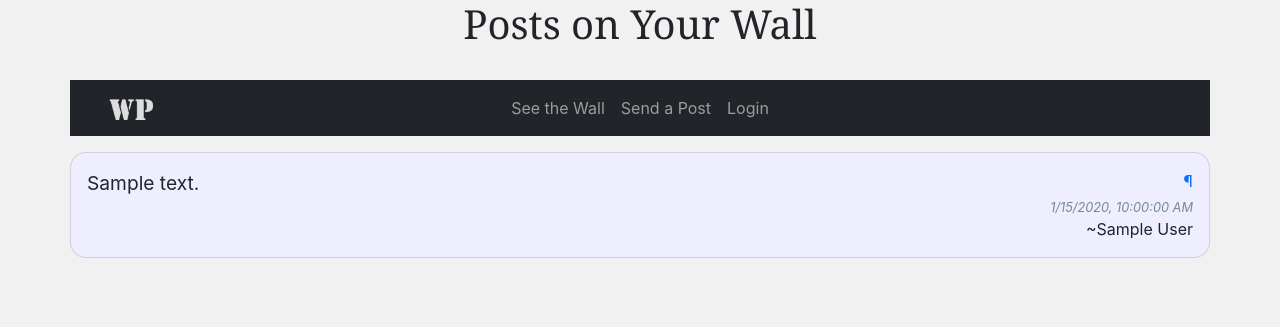
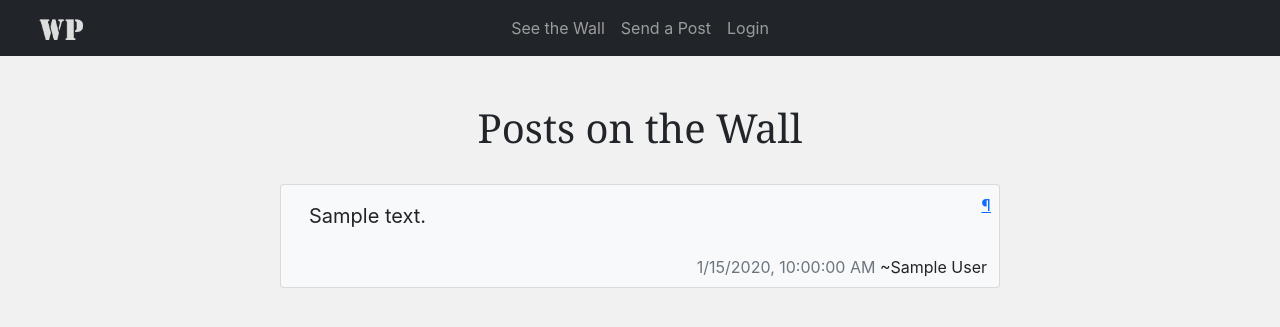
Before and after one commit to bozdogan/microblogger, a Node server app: page /posts in a window 1280 px wide. Shown: the top 327 px of the page. Run offline with Node 20, Linux system fonts and the light colour scheme; tables that the repository leaves empty hold one stand-in row (values such as "Sample post"); some libraries are stand-ins or nearby versions.

Commit message:
basic theming is done

```diff
--- a/static/css/account.css
+++ b/static/css/account.css
@@ -3,7 +3,7 @@
   width: 100%;
   max-width: 330px;
   padding: 15px;
-  margin: 3rem auto;
+  margin: auto;
 }
 
 /* NOTE(bora): Fix the glow effect staying behind the other input box. */
--- a/static/css/post.css
+++ b/static/css/post.css
@@ -1,4 +1,28 @@
-.card {
+.post-list,
+.send-form {
+    max-width: 720px;
+}
+
+.card-detailbutton {
+    top: 8px;
+    right: 8px;
+}
+
+.card-author::before
+{
+    content: '~';
+}
+
+a.logout {
+    text-decoration: none;
+}
+
+a.logout:hover {
+    text-decoration: underline;
+}
+
+
+/* .card {
     position: relative;
     background: #eef;
     border-radius: 1rem;
@@ -31,19 +55,10 @@
 }
 
 .card-date {
-    color: lightslategrey;
     font-style: italic;
     font-size: .8em;
 }
 
-.card-author {
-    margin-left: 1rem;
-}
-
-.card-author::before
-{
-    content: '~';
-}
 
 .card-editbuttons {
     font-size: .8em;
@@ -104,4 +119,4 @@
 
 .form-group.submit button {
     font-size: 1.2rem;
-}
+} */
--- a/views/account/login.ejs
+++ b/views/account/login.ejs
@@ -4,7 +4,7 @@
 }) %>
 
 <div class="container-fluid">
-  <div class="row">
+  <div class="row mb-5">
     <%- include("../partials/nav.ejs") %>
   </div>
 
--- a/views/account/signup.ejs
+++ b/views/account/signup.ejs
@@ -4,7 +4,7 @@
 }) %>
 
 <div class="container-fluid">
-  <div class="row">
+  <div class="row mb-5">
     <%- include("../partials/nav.ejs") %>
   </div>
 
--- a/views/posts/index.ejs
+++ b/views/posts/index.ejs
@@ -3,37 +3,47 @@
   stylesheet: "post"
 }) %>
 
-<main class="container">
-  <div class="row">
-    <h1>Posts on Your Wall</h1>
-  </div>
-  <div class="row">
+<main class="container-fluid">
+  <div class="row mb-5">
     <%- include("../partials/nav.ejs") %>
   </div>
 
+  <div class="row">
+    <h1>Posts on the Wall</h1>
+  </div>
 
-  <div class="row">
+  <div class="container post-list">
 <% if(locals.user) { %>
+    <div class="row mb-4">
       <div class="username">
         Logged in as <span class="username-tag"><%= user.username %></span>
         &middot;
-        <a href="/logout">Log out</a>
+        <a class="text-muted small fst-italic logout" href="/logout" title="Log Out">
+          Log out</a>
+      </div>
     </div>
 <% } %>
+
+<%_ for(let it of posts) { _%>
+    <div class="row mb-3">
+      <div class="card bg-light">
+        <div class="card-detailbutton position-absolute"><a href="/post/<%= it._id %>">&para;</a></a></div>
+
+        <div class="card-body pb-0">
+          <p class="fs-5 card-message">
+            <%= it.message %>
+          </p>
         </div>
 
-  <%_ for(let it of posts) { _%>
-    <div class="row">
-      <div class="card">
-        <div class="card-detailbutton"><a href="/post/<%= it._id %>">&para;</a></a></div>
-        <div class="card-message">
-          <%= it.message %>
+        <div class="ms-auto py-2">
+          <span class="text-muted card-date"><%= it.date_created.toLocaleString() %></span>
+          <span class="card-author"><%= it.author %></span>
         </div>
-        <span class="card-date"><%= it.date_created.toLocaleString() %></span>
-        <span class="card-author"><%= it.author %></span>
+
       </div>
     </div>
 <%_ } _%>
+  </div>
 
 </main>
 
```
Also changed, not shown: views/index.ejs (+10 -3 lines), views/posts/send.ejs (+17 -12 lines), views/posts/view.ejs (+24 -8 lines). Lines whose indentation alone changed are shown as unchanged.
